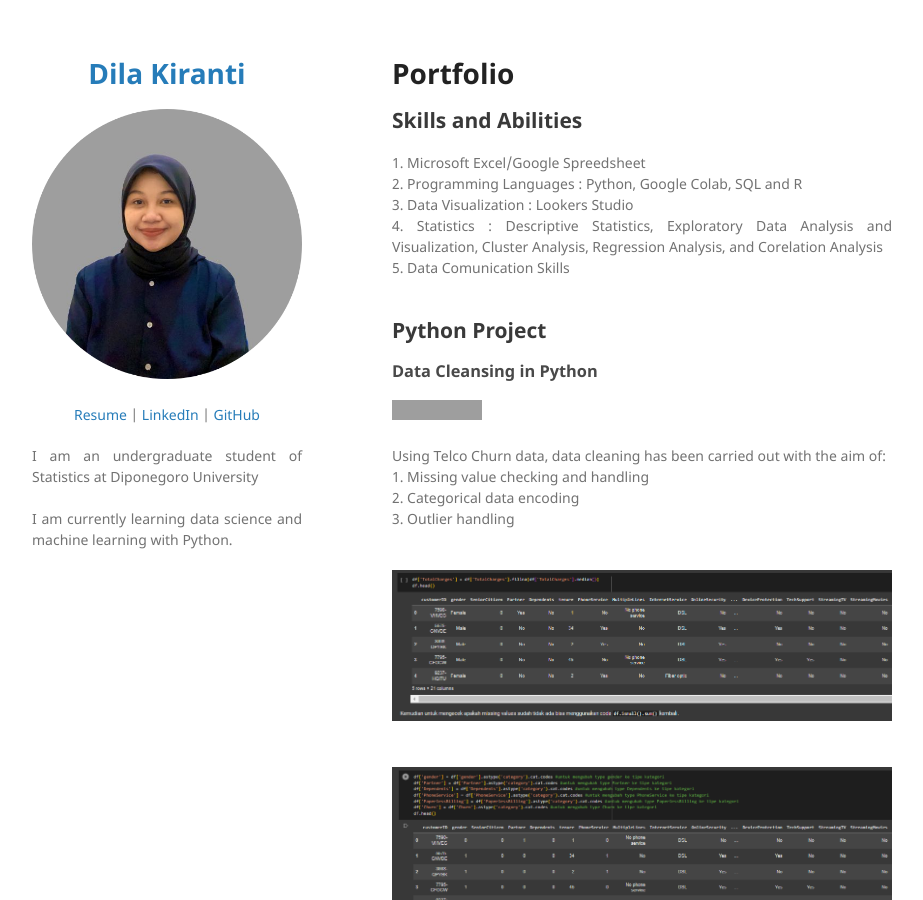
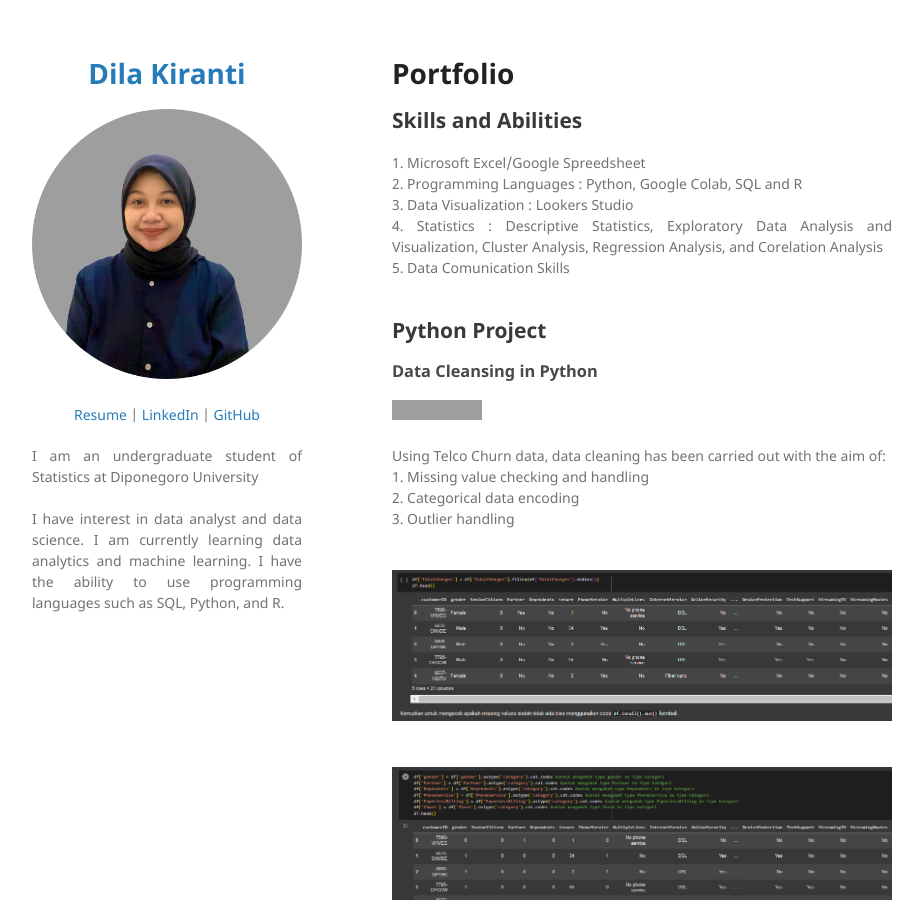
Before and after one commit to dilakiranti/Portofolio_DA, a Jekyll site: the page built from index.md, in a window 1280 px wide and 900 px high. Shown: the whole window, without its empty margins (178-1101 px from the left). Built offline with Jekyll 4.4.1, drawn with Linux system fonts in a browser that asks for light colours; our own code applies the rules of GitHub Pages for plain Markdown files; grey boxes are pictures that could not be loaded.

Commit message:
Update _config.yml

```diff
--- a/_config.yml
+++ b/_config.yml
@@ -12,7 +12,7 @@ description:
   <p align="justify">
   I am an undergraduate student of Statistics at Diponegoro University
   <br><br>
-  I am currently learning data science and machine learning with Python.
+  I have interest in data analyst and data science. I am currently learning data analytics and machine learning. I have the ability to use programming languages such as SQL, Python, and R.
   <br><br>
   </p>
 
```
